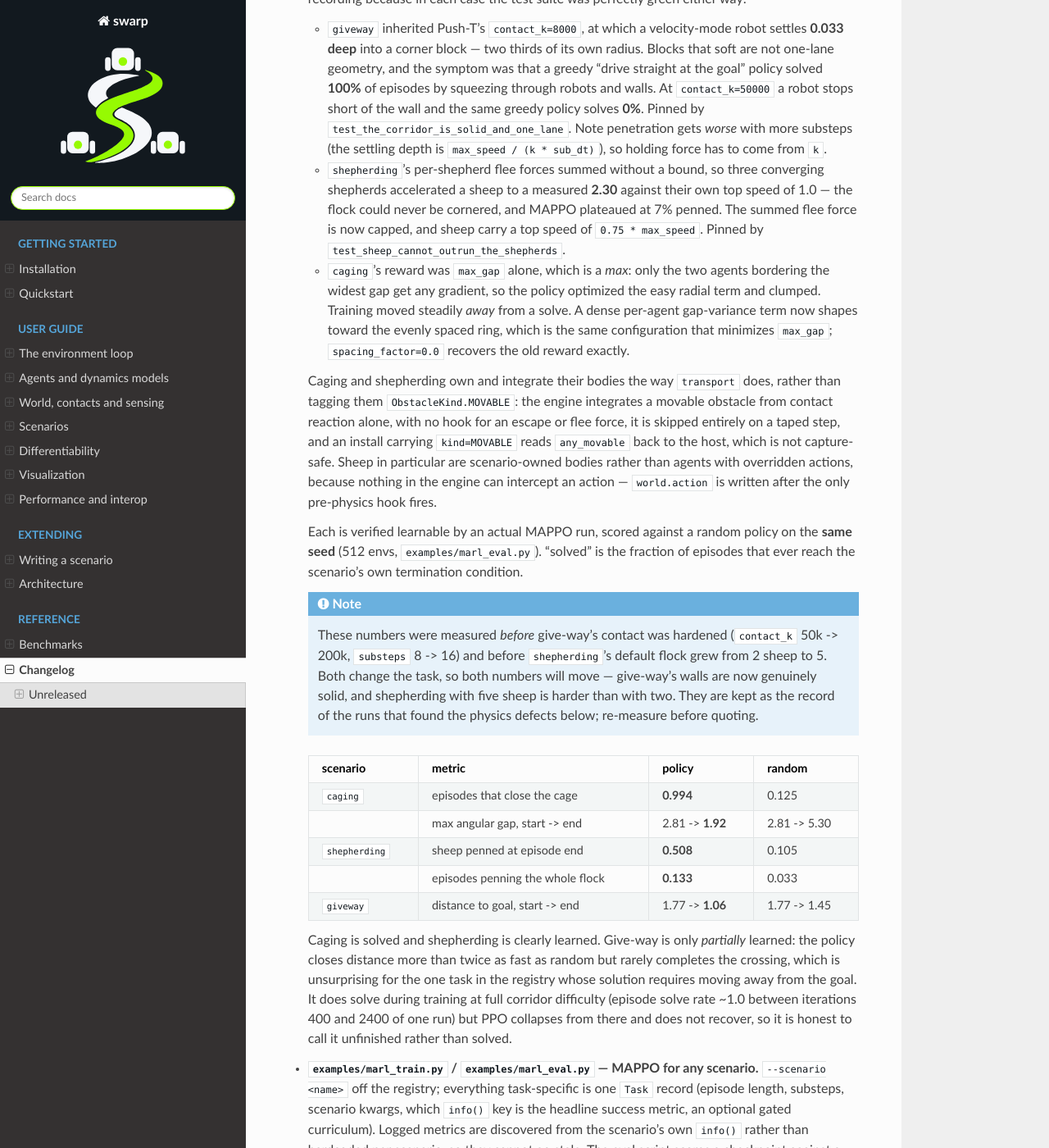
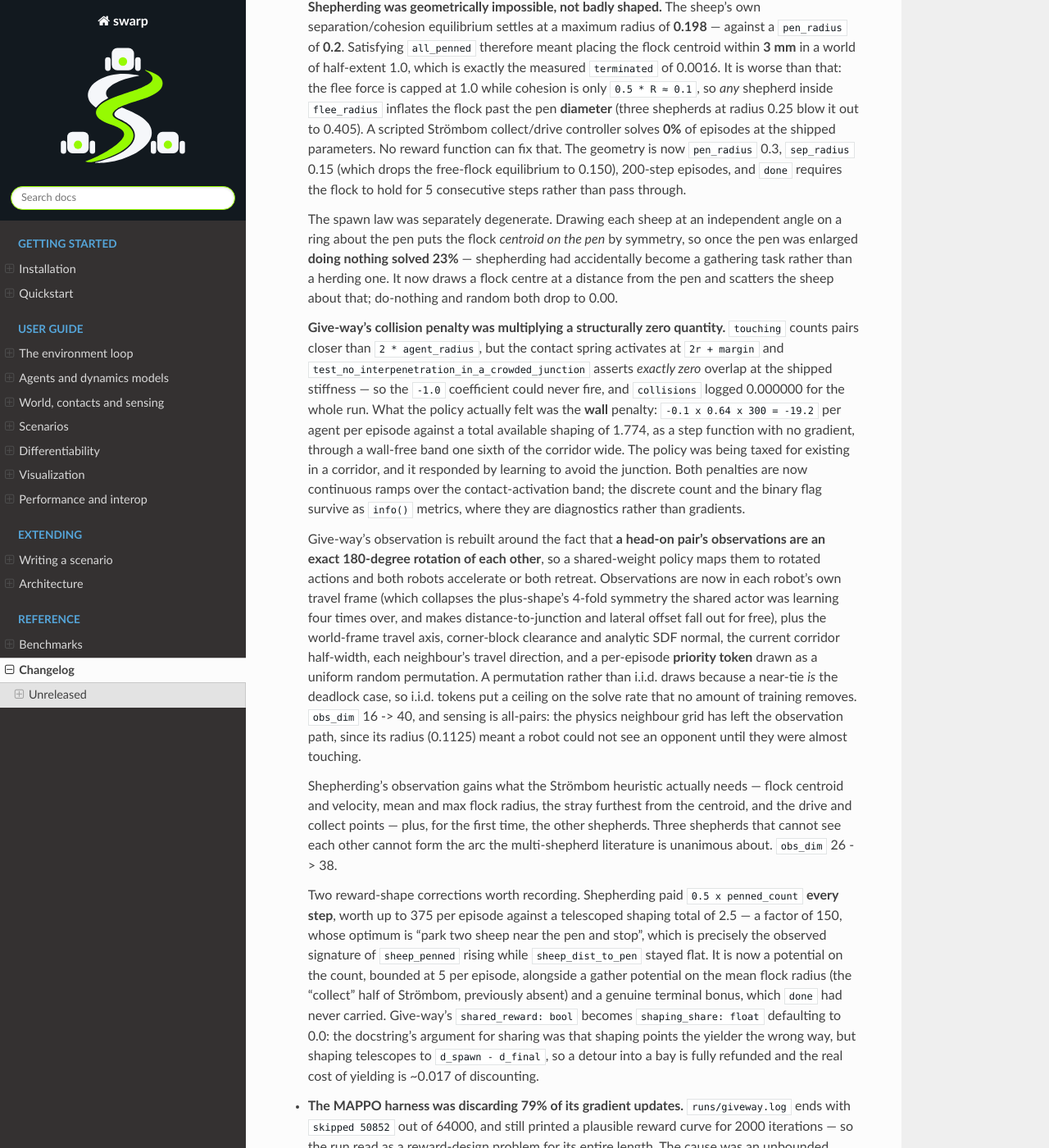
Before and after one commit to ddebenedittis/swarp, a Sphinx documentation site: the page built from docs/changelog.md, in a window 1280 px wide and 1400 px high, scrolled down 913 px. Shown: the whole window at 82% size. Built offline with Sphinx 7.4.7 and the Read the Docs theme 3.1.0, drawn with Linux system fonts in a browser that asks for light colours; some of the changed text lies outside the part shown.

Commit message:
Record the give-way and shepherding results, and regenerate their assets
Both scenarios now train. On `marl_eval`'s held-out seed 123, against a
random baseline on the same seed: give-way solves 1.000 of episodes
(random 0.000) and shepherding 1.000 (random 0.002), penning 0.990 of the
flock with 0.955 whole-flock at episode end. Both halves of shepherding
work rather than one -- the flock radius falls (collect) and the distance
to the pen falls (drive).

The stills and demo clips showed the old, broken policies; the give-way
caption still described four robots deadlocked at the junction. Both
`.webm` files are re-rendered from the trained policies and both `.png`
stills regenerated, shepherding's because its pen radius changed.

The existing eval table is kept as the record of what those runs reported
at the time, with a note that all three of its readings are now known to be
wrong: the give-way conclusion blamed the task for what was an unbounded
policy head, shepherding's 0.508 was measured on a terminal condition that
was geometrically unreachable, and every number in it came from an eval
that executed the wrong action.

```diff
--- a/CHANGELOG.md
+++ b/CHANGELOG.md
@@ -4,6 +4,130 @@
 `0.1.0` and the API is pre-1.0, so anything here may still change.
 
 ## Unreleased
+
+### Fixed
+
+- **Give-way and shepherding now train. Both were unlearnable for reasons a green test suite
+  could not see, and one of the two was not a tuning problem at all.**
+
+  Before: give-way's `all_on_goal` was **0.0000 for an entire 2000-iteration run** and
+  shepherding's `sheep_penned` crawled to 0.29 with `terminated` at 0.0016.
+
+  After, on `marl_eval`'s held-out seed 123, both against a random baseline on the same seed:
+
+  | scenario | metric | policy | random |
+  |---|---|---|---|
+  | `giveway` | episodes solved (all four on goal) | **1.000** | 0.000 |
+  | | distance to goal, start -> end | 1.775 -> **0.256** | 1.775 -> 1.450 |
+  | `shepherding` | episodes penning the whole flock | **1.000** | 0.002 |
+  | | sheep penned, start -> end | 0.071 -> **0.990** | 0.071 -> 0.057 |
+  | | whole flock penned, end | **0.955** | 0.002 |
+  | | flock radius, start -> end | 0.189 -> **0.107** | 0.189 -> 0.127 |
+  | | sheep distance to pen, start -> end | 0.539 -> **0.130** | 0.539 -> 0.547 |
+
+  Both halves of shepherding work rather than one: the flock radius falls (collect) *and*
+  the distance to the pen falls (drive). During training, once the curriculum reaches full
+  difficulty, give-way holds a mean `episode_solve` of **0.9989** over 1745 iterations and
+  shepherding **0.9929** over 2586, neither with a late collapse. These are two independent
+  runs at different seeds from the ones the design work was done on.
+
+  **Shepherding was geometrically impossible, not badly shaped.** The sheep's own
+  separation/cohesion equilibrium settles at a maximum radius of **0.198** — against a
+  `pen_radius` of **0.2**. Satisfying `all_penned` therefore meant placing the flock centroid
+  within **3 mm** in a world of half-extent 1.0, which is exactly the measured `terminated` of
+  0.0016. It is worse than that: the flee force is capped at 1.0 while cohesion is only
+  `0.5 * R ≈ 0.1`, so *any* shepherd inside `flee_radius` inflates the flock past the pen
+  **diameter** (three shepherds at radius 0.25 blow it out to 0.405). A scripted Strömbom
+  collect/drive controller solves **0%** of episodes at the shipped parameters. No reward
+  function can fix that. The geometry is now `pen_radius` 0.3, `sep_radius` 0.15 (which drops
+  the free-flock equilibrium to 0.150), 200-step episodes, and `done` requires the flock to
+  hold for 5 consecutive steps rather than pass through.
+
+  The spawn law was separately degenerate. Drawing each sheep at an independent angle on a
+  ring about the pen puts the flock *centroid on the pen* by symmetry, so once the pen was
+  enlarged **doing nothing solved 23%** — shepherding had accidentally become a gathering
+  task rather than a herding one. It now draws a flock centre at a distance from the pen and
+  scatters the sheep about that; do-nothing and random both drop to 0.00.
+
+  **Give-way's collision penalty was multiplying a structurally zero quantity.** `touching`
+  counts pairs closer than `2 * agent_radius`, but the contact spring activates at
+  `2r + margin` and `test_no_interpenetration_in_a_crowded_junction` asserts *exactly zero*
+  overlap at the shipped stiffness — so the `-1.0` coefficient could never fire, and
+  `collisions` logged 0.000000 for the whole run. What the policy actually felt was the
+  **wall** penalty: `-0.1 x 0.64 x 300 = -19.2` per agent per episode against a total
+  available shaping of 1.774, as a step function with no gradient, through a wall-free band
+  one sixth of the corridor wide. The policy was being taxed for existing in a corridor, and
+  it responded by learning to avoid the junction. Both penalties are now continuous ramps
+  over the contact-activation band; the discrete count and the binary flag survive as
+  `info()` metrics, where they are diagnostics rather than gradients.
+
+  Give-way's observation is rebuilt around the fact that **a head-on pair's observations are
+  an exact 180-degree rotation of each other**, so a shared-weight policy maps them to
+  rotated actions and both robots accelerate or both retreat. Observations are now in each
+  robot's own travel frame (which collapses the plus-shape's 4-fold symmetry the shared actor
+  was learning four times over, and makes distance-to-junction and lateral offset fall out
+  for free), plus the world-frame travel axis, corner-block clearance and analytic SDF normal,
+  the current corridor half-width, each neighbour's travel direction, and a per-episode
+  **priority token** drawn as a uniform random permutation. A permutation rather than i.i.d.
+  draws because a near-tie *is* the deadlock case, so i.i.d. tokens put a ceiling on the solve
+  rate that no amount of training removes. `obs_dim` 16 -> 40, and sensing is all-pairs: the
+  physics neighbour grid has left the observation path, since its radius (0.1125) meant a
+  robot could not see an opponent until they were almost touching.
+
+  Shepherding's observation gains what the Strömbom heuristic actually needs — flock centroid
+  and velocity, mean and max flock radius, the stray furthest from the centroid, and the
+  drive and collect points — plus, for the first time, the other shepherds. Three shepherds
+  that cannot see each other cannot form the arc the multi-shepherd literature is unanimous
+  about. `obs_dim` 26 -> 38.
+
+  Two reward-shape corrections worth recording. Shepherding paid `0.5 x penned_count` **every
+  step**, worth up to 375 per episode against a telescoped shaping total of 2.5 — a factor of
+  150, whose optimum is "park two sheep near the pen and stop", which is precisely the
+  observed signature of `sheep_penned` rising while `sheep_dist_to_pen` stayed flat. It is now
+  a potential on the count, bounded at 5 per episode, alongside a gather potential on the mean
+  flock radius (the "collect" half of Strömbom, previously absent) and a genuine terminal
+  bonus, which `done` had never carried. Give-way's `shared_reward: bool` becomes
+  `shaping_share: float` defaulting to 0.0: the docstring's argument for sharing was that
+  shaping points the yielder the wrong way, but shaping telescopes to `d_spawn - d_final`, so
+  a detour into a bay is fully refunded and the real cost of yielding is ~0.017 of discounting.
+
+- **The MAPPO harness was discarding 79% of its gradient updates.** `runs/giveway.log` ends
+  with `skipped 50852` out of 64000, and still printed a plausible reward curve for 2000
+  iterations — so the run read as a reward-design problem for its entire length. The cause was
+  an unbounded policy head: nothing clamped `loc`, so it saturated the `TanhNormal`, where a
+  boundary sample's log-prob diverges and its gradient vanishes. `_ClampScale` now bounds both
+  `loc` and `scale`, and the skip ratio is a first-class `metrics.csv` column that prints a
+  warning above 5%. Measured after: **0.000000 every iteration** on all four scenarios tried.
+
+  Also in the trainer, each paid for by one of the two dead runs:
+
+  - **Observation and value normalization** (`ObsNorm`, `ReturnScaler`). Observations mix
+    metres, radians and unit flags in one row and per-step rewards span two orders of
+    magnitude across the registry, under one shared `lr`. `ObsNorm` is the first layer of both
+    actor and critic, so its statistics ride in `state_dict` and `marl_eval` cannot evaluate
+    through a different transform than training used.
+  - **A curriculum that can go down.** The monotone ratchet stranded give-way at difficulty
+    0.472 for 1700 iterations and shepherding at 0.404, both reporting zero success
+    throughout, because a policy that regressed after one lucky early batch had no way back.
+  - **LR annealing and a KL cut-off on the epoch loop**, against the documented late collapse
+    (a give-way run held ~1.0 from iteration 400 to 2400, then fell to zero by 2800). `lr`
+    drops 1e-3 -> 3e-4.
+  - **Action bounds read from `Environment.action_bounds`** rather than a hardcoded +/-1,
+    which was correct only by coincidence of every task using `max_speed=1.0`.
+  - `marl_eval` was **executing a different policy than it trained**: `_greedy` returned
+    `loc.clamp(-1, 1)`, but the mode of a `TanhNormal` is `tanh(loc)`. Every eval number in
+    this file below predates that fix.
+
+  On the two scenarios that already worked, the new trainer is not a regression but a large
+  improvement: caging reaches `caged` **0.266 and holds** after 400 iterations on 256 envs,
+  against **0.0013** after 3000 iterations on 512 envs before.
+
+- **A scripted-expert feasibility test now runs in CI for both scenarios**, and this is the
+  process lesson rather than a code change. `test_a_scripted_shepherd_solves_most_episodes`
+  asserts a Strömbom controller clears 60% *and* that a do-nothing policy solves exactly 0;
+  give-way has the equivalent for a token-scheduled controller. Either would have reported, in
+  thirty seconds, what two multi-thousand-iteration runs took hours to fail to say — and in
+  shepherding's case would have caught a task that was impossible at any reward.
 
 ### Added
 
@@ -82,12 +206,16 @@
   | | episodes penning the whole flock | **0.133** | 0.033 |
   | `giveway` | distance to goal, start -> end | 1.77 -> **1.06** | 1.77 -> 1.45 |
 
-  Caging is solved and shepherding is clearly learned. Give-way is only *partially* learned:
-  the policy closes distance more than twice as fast as random but rarely completes the
-  crossing, which is unsurprising for the one task in the registry whose solution requires
-  moving away from the goal. It does solve during training at full corridor difficulty
-  (episode solve rate ~1.0 between iterations 400 and 2400 of one run) but PPO collapses
-  from there and does not recover, so it is honest to call it unfinished rather than solved.
+  Caging is solved and shepherding looks learned. Give-way is only *partially* learned: the
+  policy closes distance more than twice as fast as random but rarely completes the crossing.
+
+  **All three readings above are now known to be wrong**, and the "Fixed" section at the top
+  of this file has the corrected ones. The give-way conclusion blamed the task ("the one task
+  whose solution requires moving away from the goal") for what was an unbounded policy head
+  discarding 79% of its updates; shepherding's 0.508 was measured on a task whose terminal
+  condition was geometrically unreachable; and every number in this table was produced by an
+  eval that executed `loc.clamp(-1, 1)` where the policy's actual mode is `tanh(loc)`. The
+  table is left in place as the record of what the runs reported at the time.
 
 - **`examples/marl_train.py` / `examples/marl_eval.py` — MAPPO for any scenario.**
   `--scenario <name>` off the registry; everything task-specific is one `Task` record
```
Also changed, not shown: docs/scenarios.md (+53 -6 lines), docs/_static/shepherding.png, 2 other files.
